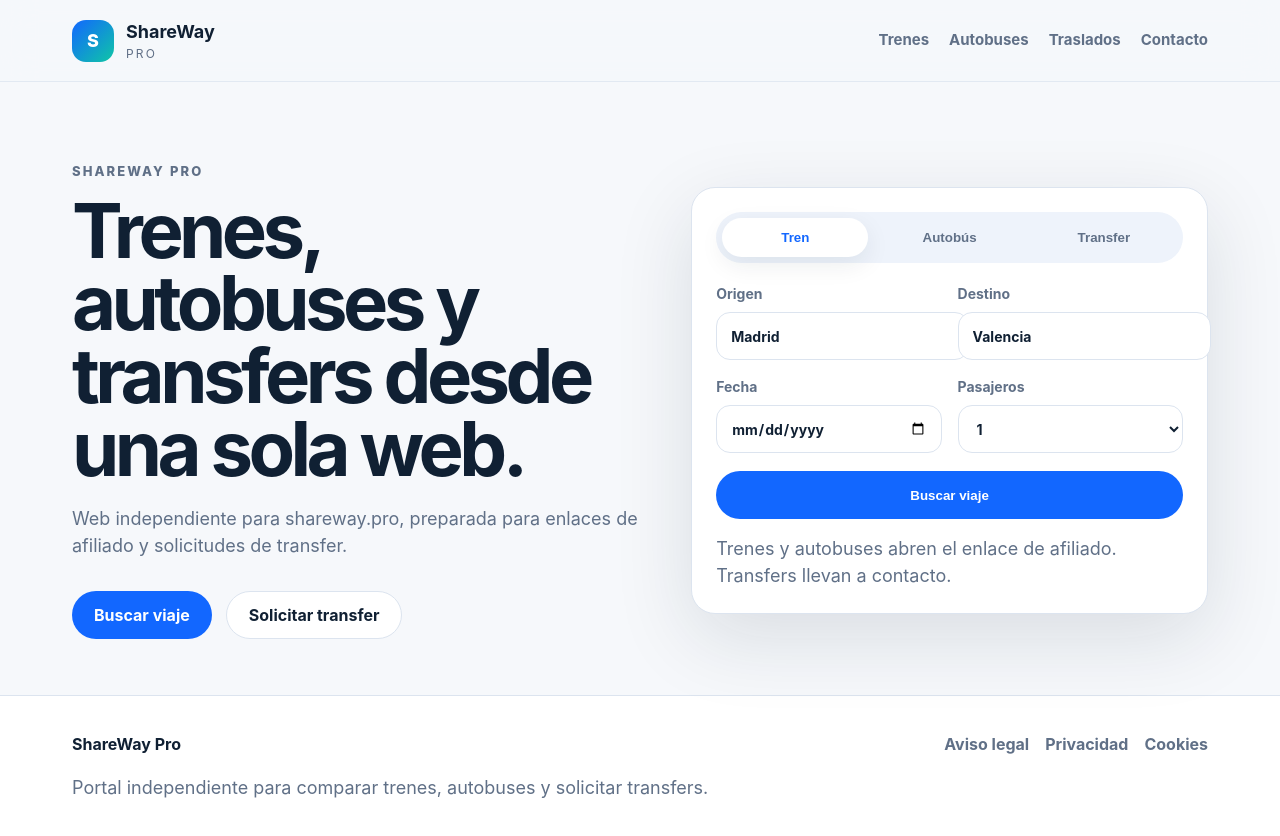
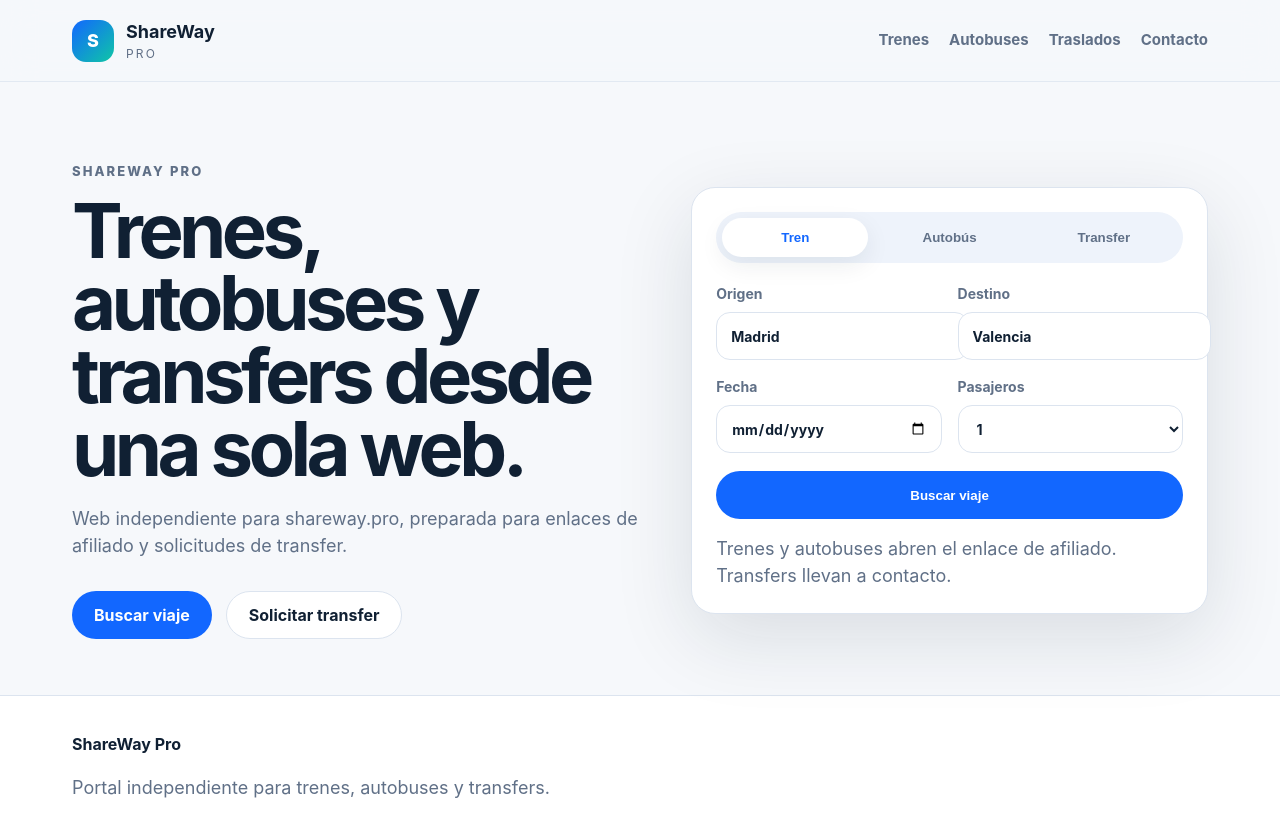
Before and after one commit to fuadel21/shareway-pro, a Next.js app: page / in a window 1280 px wide. Shown: the top 836 px of the page. Built offline with nearby package versions, Linux system fonts and the light colour scheme.

Commit message:
update footer

```diff
--- a/components/Footer.tsx
+++ b/components/Footer.tsx
@@ -1,17 +1,3 @@
-import Link from 'next/link';
-
 export default function Footer() {
-  return (
-    <footer className="site-footer">
-      <div>
-        <strong>ShareWay Pro</strong>
-        <p>Portal independiente para comparar trenes, autobuses y solicitar transfers.</p>
-      </div>
-      <nav aria-label="Enlaces legales">
-        <Link href="/aviso-legal">Aviso legal</Link>
-        <Link href="/privacidad">Privacidad</Link>
-        <Link href="/cookies">Cookies</Link>
-      </nav>
-    </footer>
-  );
+  return <footer className="site-footer"><div><strong>ShareWay Pro</strong><p>Portal independiente para trenes, autobuses y transfers.</p></div></footer>;
 }
```
